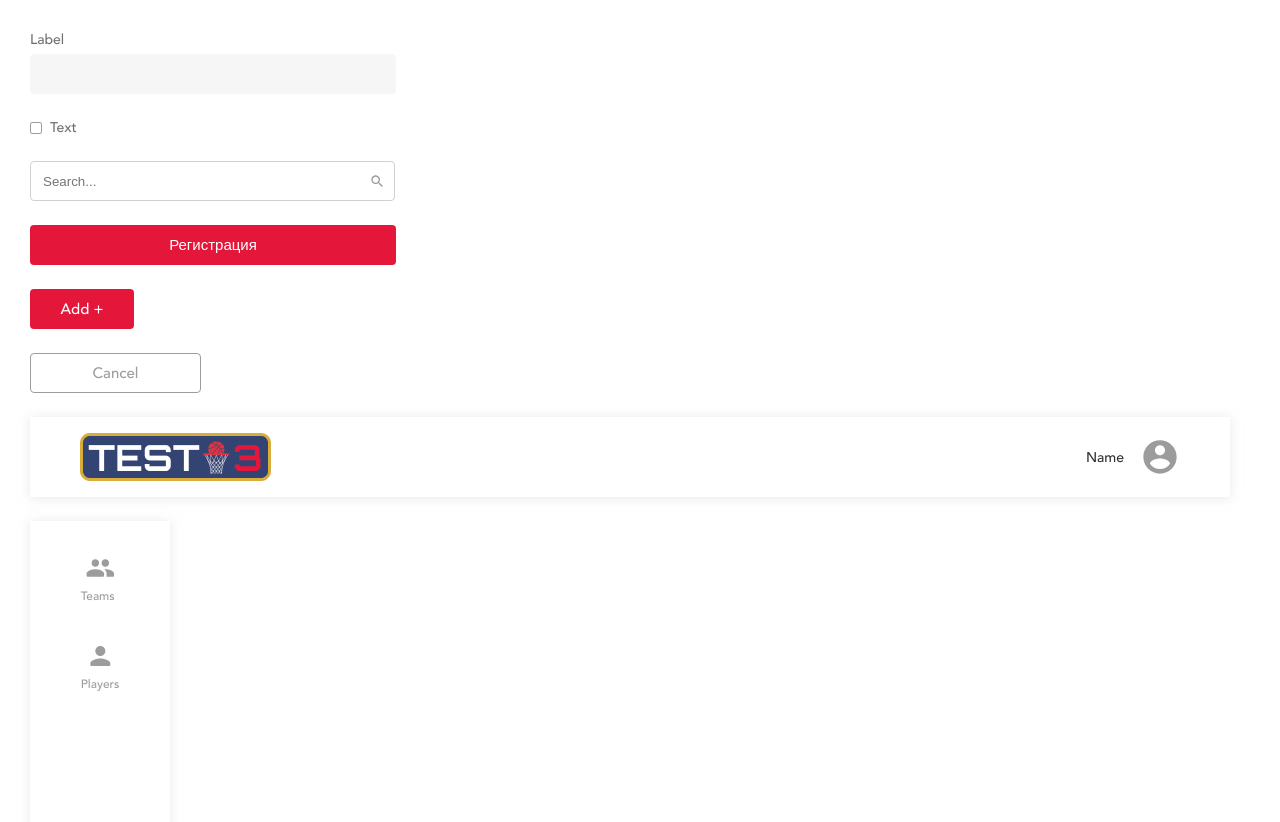
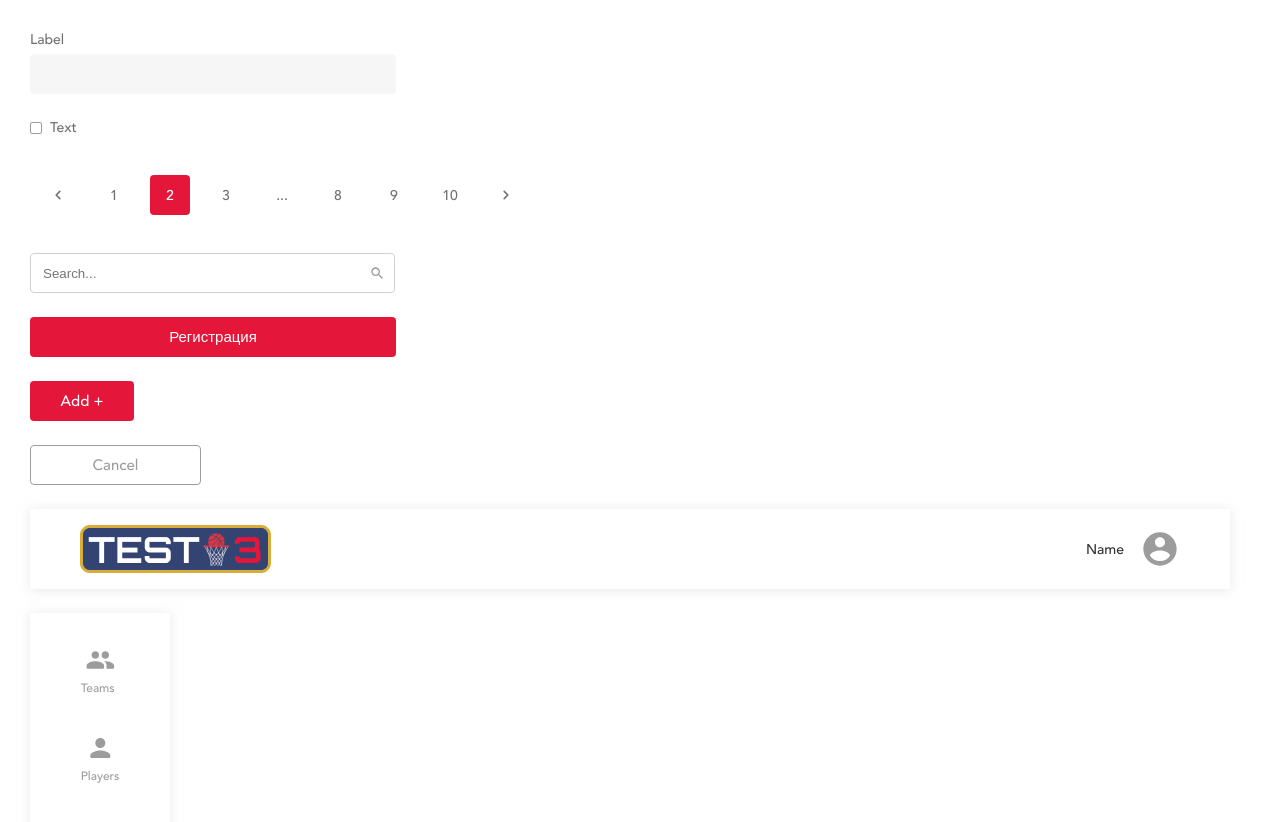
Before and after one commit to AlexeevSasha/Course-advanced, a React (Create React App) app in the folder app-basketball/: page / in a window 1280 px wide. Shown: the top 822 px of the page. Built offline with nearby package versions, Linux system fonts and the light colour scheme.

Commit message:
homeWork

```diff
--- a/app-basketball/src/HomeWork.tsx
+++ b/app-basketball/src/HomeWork.tsx
@@ -11,6 +11,7 @@ import {Header} from "./common/components/Header/Header";
 import {NavMenu} from "./common/components/NavMenu/NavMenu";
 import {PlayerCard} from './modules/players/components/PlayerCard/PlayerCard'
 import {TeamCard} from "./modules/teams/components/TeamCard/TeamCard";
+import {Pagination} from "./common/components/Pagination/Pagination";
 
 export const HomeWork : FC = () => {
   return (
@@ -18,6 +19,7 @@ export const HomeWork : FC = () => {
           <Input />
           <InputCheckbox />
           <div style={{display: 'grid', gap: '24px'}}>
+              <Pagination pageCount={10} initialPage={1}/>
           <Search/>
           <Button >Регистрация</Button>
               <Button btnAdd>Add +</Button>
```
